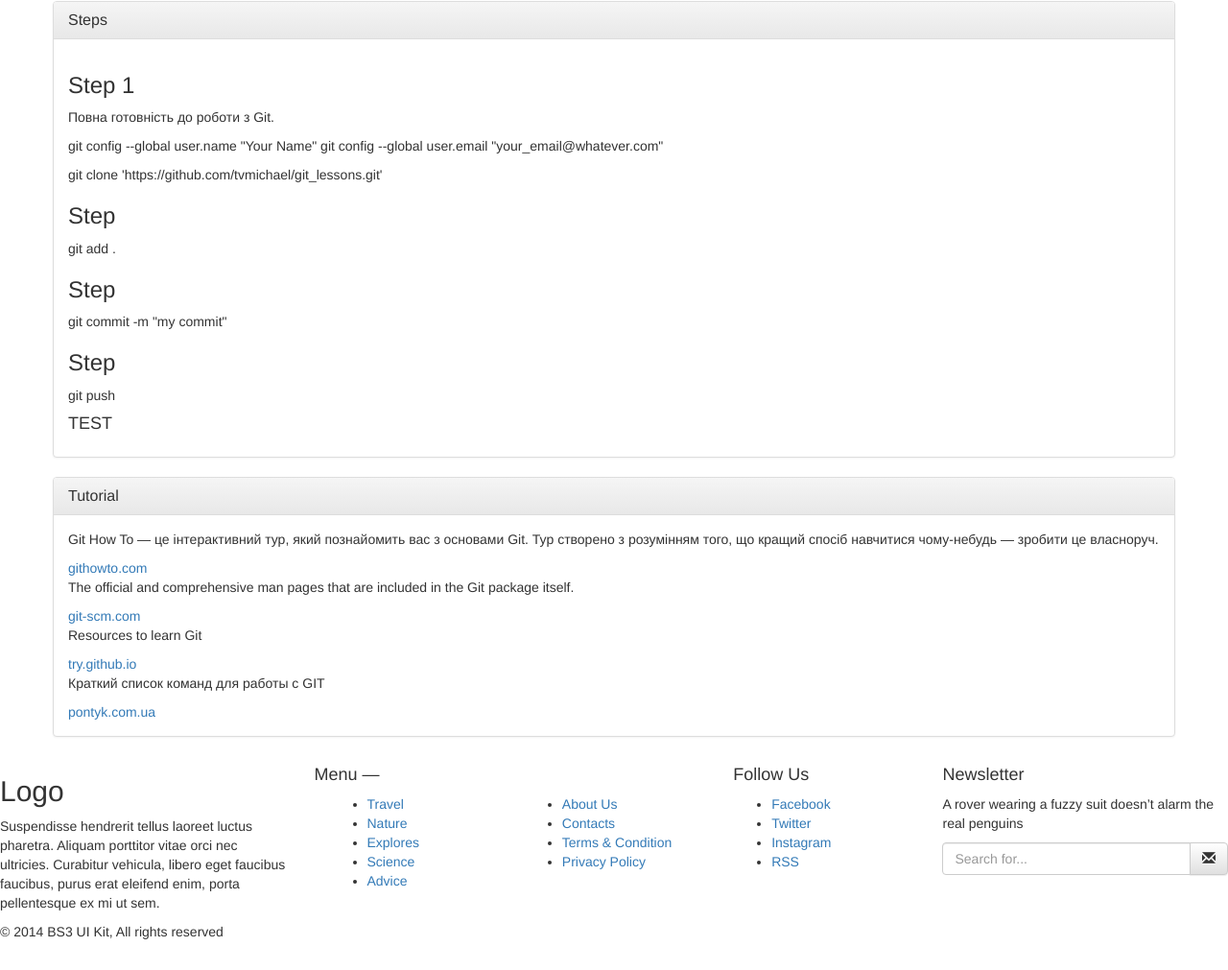
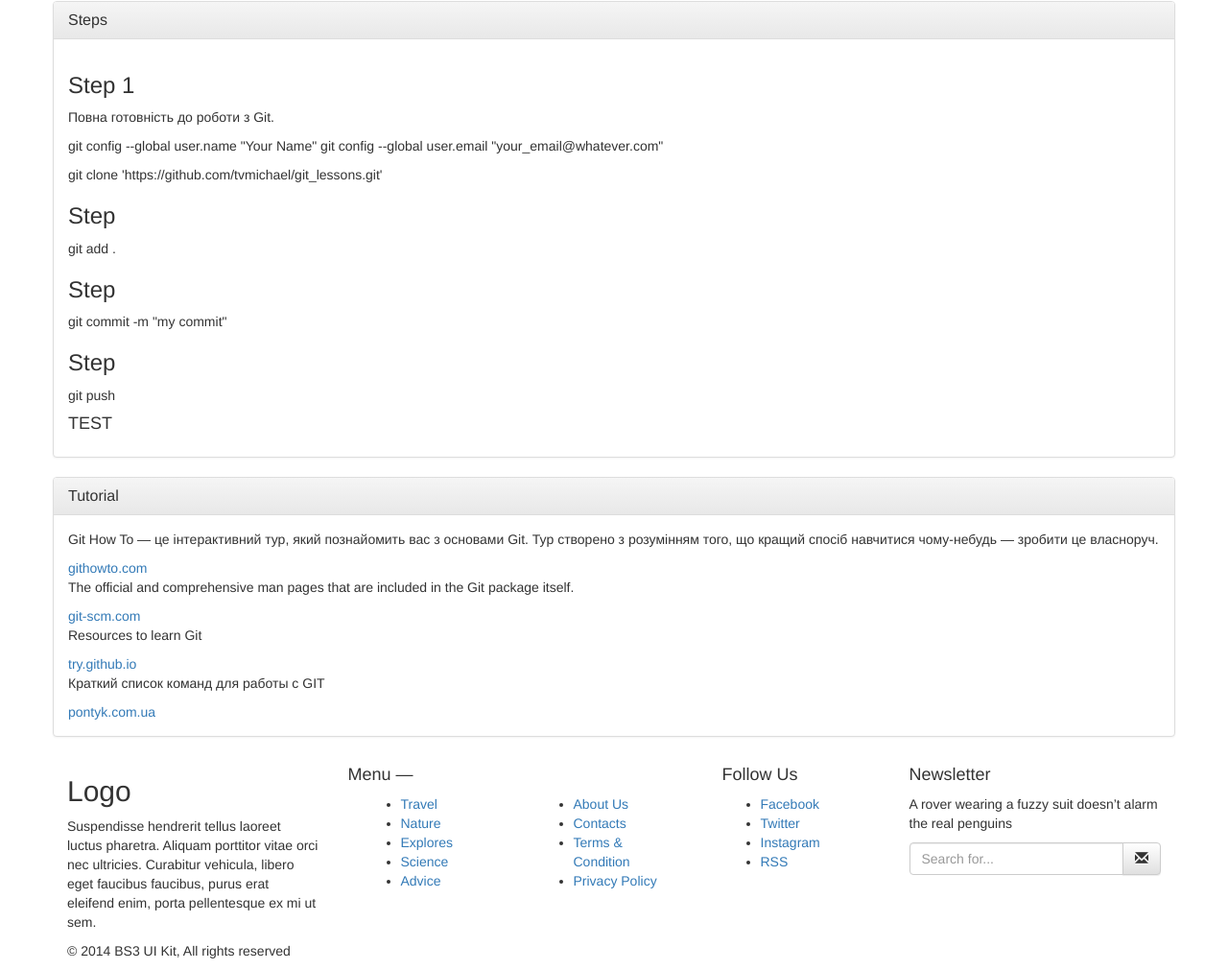
Before and after one commit to tvmichael/git.lessons, a plain HTML site: page index.html in a window 1280 px wide. Shown: the part 730-1741 px from the top of the page at 96% size. Drawn offline with nearby package versions, Linux system fonts and the light colour scheme.

Commit message:
container

```diff
--- a/index.html
+++ b/index.html
@@ -134,7 +134,7 @@
 </main>
 
 <!----------- Footer ------------>
-<footer class="footer-bs">
+<footer class="container">
     <div class="row">
         <div class="col-md-3 footer-brand animated fadeInLeft">
             <h2>Logo</h2>
```
